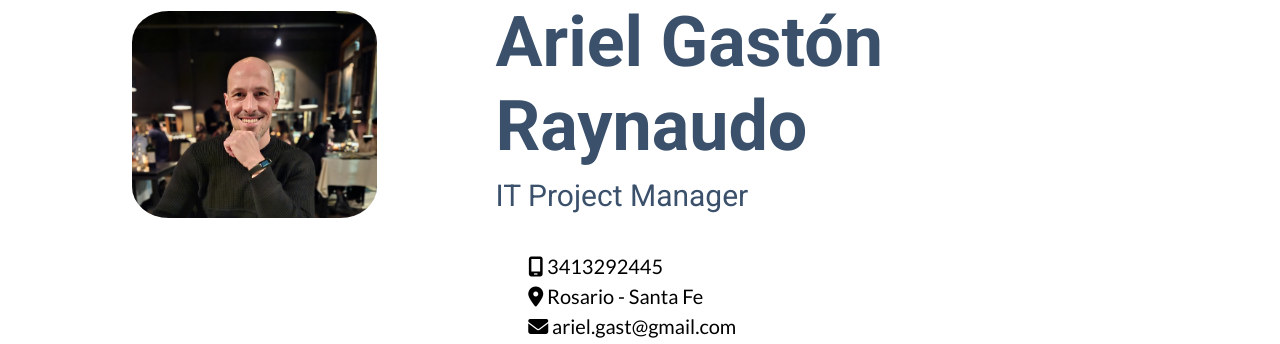
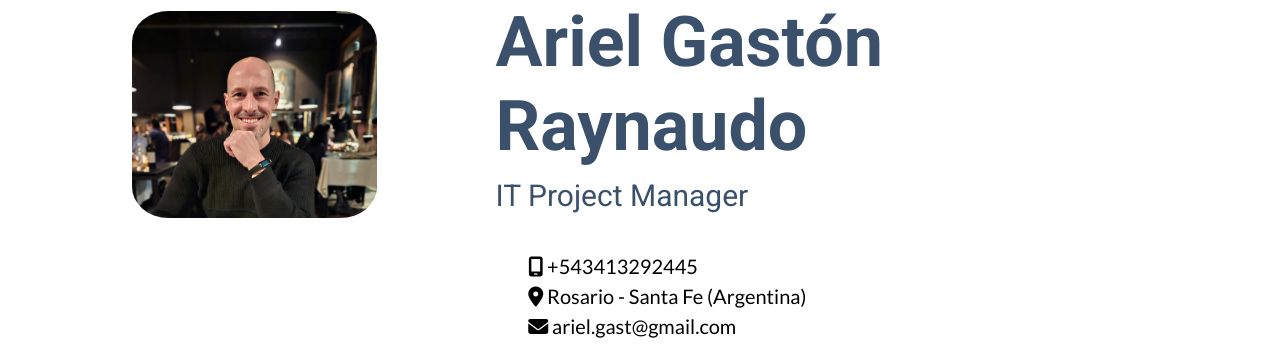
Before and after one commit to ArielGast/CV, a website: page index.html in a window 1280 px wide. Shown: the top 344 px of the page. Drawn offline with nearby package versions, Linux system fonts and the light colour scheme.

Commit message:
actualizacion movil

```diff
--- a/index.html
+++ b/index.html
@@ -21,8 +21,8 @@
                 </section>
                 <div class="contactos">
                     <ul>
-                        <li><i class="fa-solid fa-mobile-screen"></i> 3413292445</li>
-                        <li><i class="fa-solid fa-location-dot"></i> Rosario - Santa Fe</li>
+                        <li><i class="fa-solid fa-mobile-screen"></i> +543413292445</li>
+                        <li><i class="fa-solid fa-location-dot"></i> Rosario - Santa Fe (Argentina)</li>
                         <li><i class="fa-solid fa-envelope"></i> ariel.gast@gmail.com</li>
                         <li><i class="fa-brands fa-linkedin"></i> https://www.linkedin.com/in/ariel-raynaudo/</li>
                     </ul>
```
